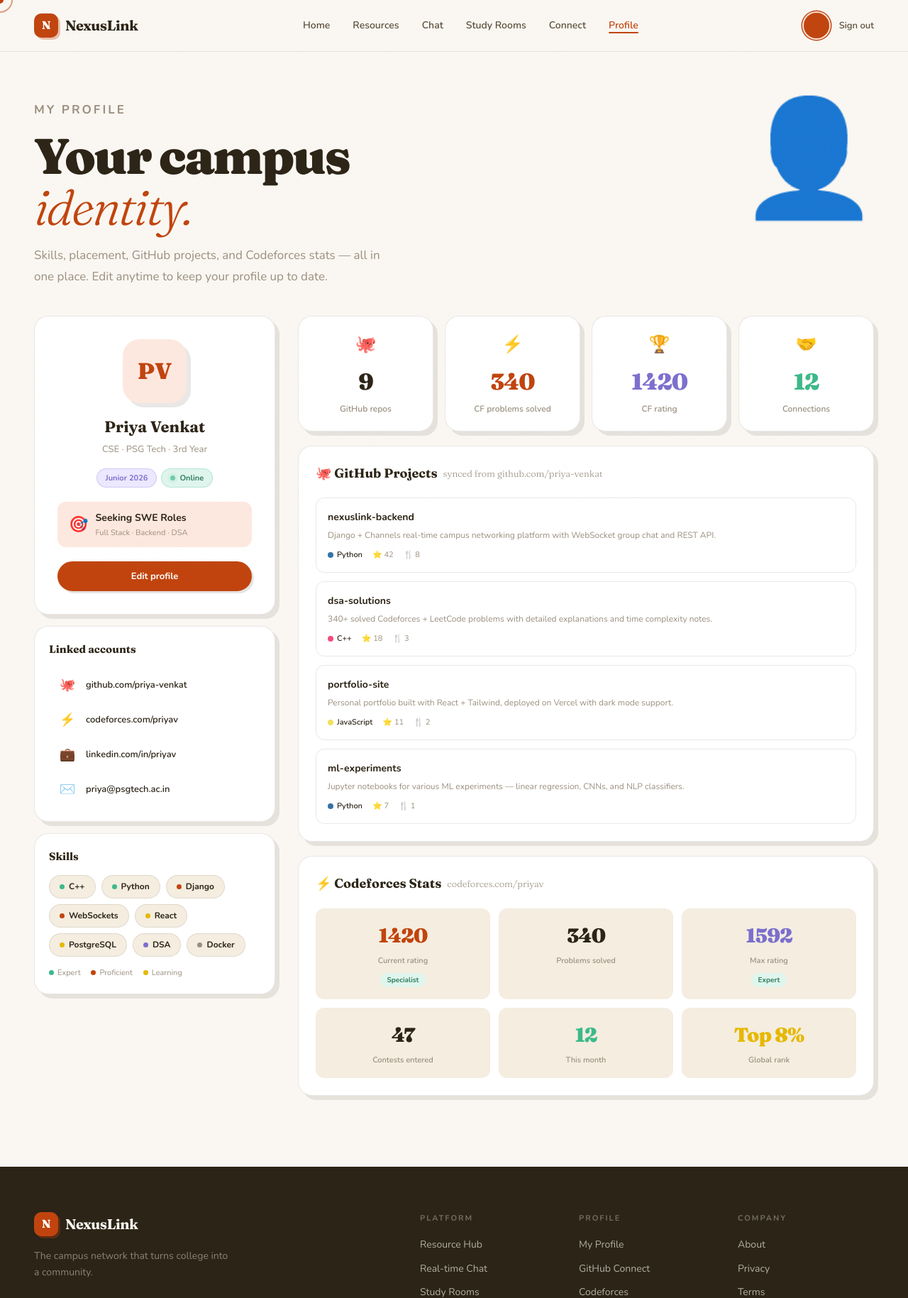
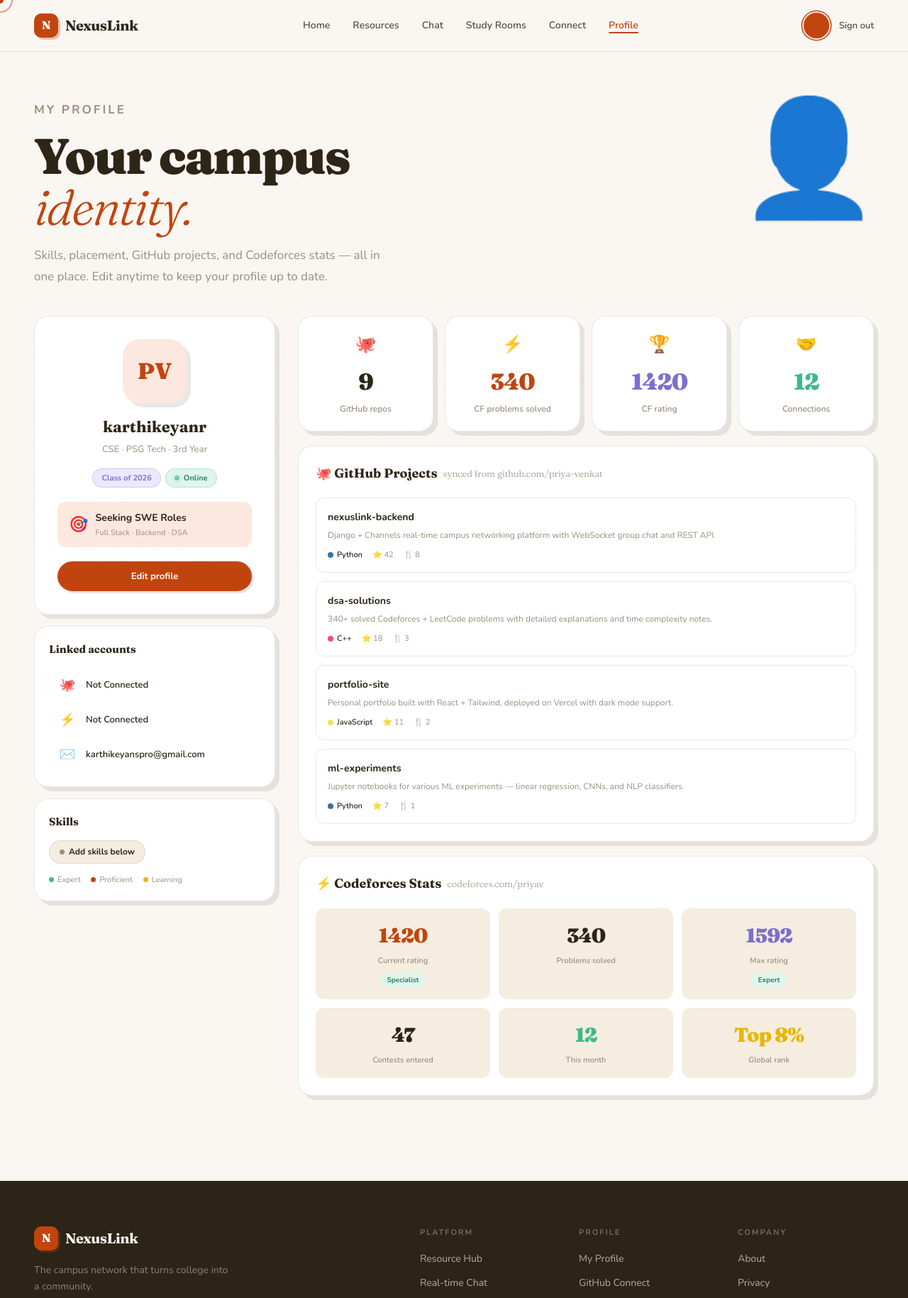
Before and after one commit to Karthim8/Django_Project, a Django app: page /profile/ in a window 1280 px wide. Shown: the top 1829 px of the page at 71% size. Run offline with Django 5.2, Linux system fonts and the light colour scheme; a user stored in the database is signed in; data comes from the database, SQL or seed files in the repository; some libraries are stand-ins or nearby versions; some web fonts are replaced.

Commit message:
fixed profile upadtaing

```diff
--- a/appname/views.py
+++ b/appname/views.py
@@ -6,6 +6,7 @@ def index(request):
 def chat_view(request):
     return render(request, "chat.html")
 
+
 def rooms_view(request):
     return render(request, "rooms.html")
 
@@ -13,6 +14,43 @@ def connect_view(request):
     return render(request, "connect.html")
 
 def profile_view(request):
+    if request.method == "POST" and request.user.is_authenticated:
+        full_name = request.POST.get("full_name")
+        if full_name:
+            parts = full_name.strip().split(" ", 1)
+            request.user.first_name = parts[0]
+            if len(parts) > 1:
+                request.user.last_name = parts[1]
+            else:
+                request.user.last_name = ""
+            request.user.save()
+
+        from accounts.models import UserProfile, PlacementBadge
+        profile, _ = UserProfile.objects.get_or_create(user=request.user)
+        profile.college = request.POST.get('college', profile.college)
+        profile.branch = request.POST.get('branch', profile.branch)
+        batch_year = request.POST.get('batch_year')
+        if batch_year and batch_year.isdigit():
+            profile.batch_year = int(batch_year)
+        profile.github = request.POST.get('github', profile.github)
+        profile.codeforces = request.POST.get('codeforces', profile.codeforces)
+        profile.bio = request.POST.get('bio', profile.bio)
+
+        skills_input = request.POST.get('skills')
+        if skills_input is not None:
+            profile.skills = [s.strip() for s in skills_input.split(',') if s.strip()]
+        profile.save()
+
+        company = request.POST.get('company')
+        role = request.POST.get('role')
+        if company or role:
+            badge = request.user.placements.first()
+            if not badge:
+                badge = PlacementBadge(user=request.user, year=profile.batch_year if profile.batch_year else 2026)
+            badge.company = company or badge.company
+            badge.role = role or badge.role
+            badge.save()
+
     return render(request, "profile.html")
 
 def resources_view(request):
--- a/templates/profile.html
+++ b/templates/profile.html
@@ -33,9 +33,36 @@
   font-size: 13px; font-weight: 800;
   font-family: var(--font-body);
 }
+
+/* Modals */
+.modal-overlay {
+  position: fixed; inset: 0; z-index: 500;
+  background: rgba(44,36,22,0.4);
+  display: flex; align-items: center; justify-content: center;
+  backdrop-filter: blur(4px);
+  opacity: 0; pointer-events: none;
+  transition: opacity 0.2s;
+}
+.modal-overlay.open { opacity: 1; pointer-events: all; }
+.modal-box {
+  background: white; border-radius: 20px; padding: 32px 28px;
+  width: 320px; box-shadow: 8px 8px 0 rgba(44,36,22,0.12);
+  transform: translateY(16px); transition: transform 0.2s;
+  text-align: center;
+}
+.modal-overlay.open .modal-box { transform: translateY(0); }
+.modal-box h3 { font-family: var(--font-display); font-size: 22px; font-weight: 700; margin-bottom: 8px; color: var(--ink); }
+.modal-box p { font-size: 14px; color: var(--muted); line-height: 1.5; }
 </style>
 </head>
 <body>
+<div class="modal-overlay" id="success-modal">
+  <div class="modal-box">
+    <div style="font-size: 48px; margin-bottom: 12px; animation: msgPop 0.4s ease both;">🎉</div>
+    <h3>Profile Saved!</h3>
+    <p>Your campus identity has been updated successfully.</p>
+  </div>
+</div>
 <div class="grain"></div>
 <div class="cursor" id="cursor"></div>
 <div class="cursor-trail" id="cursorTrail"></div>
@@ -89,18 +116,18 @@
     <aside class="profile-sidebar">
       <!-- ID Card -->
       <div class="clay-card profile-id-card reveal">
-        <div class="pid-avatar" style="background:var(--rust-light);color:var(--rust)">PV</div>
-        <div class="pid-name">Priya Venkat</div>
-        <div class="pid-role">CSE · PSG Tech · 3rd Year</div>
+        <div class="pid-avatar" style="background:var(--rust-light);color:var(--rust)">{% if user.is_authenticated and user.first_name %}{{ user.first_name|first|upper }}{{ user.last_name|first|upper }}{% else %}PV{% endif %}</div>
+        <div class="pid-name">{% if user.is_authenticated and user.first_name %}{{ user.get_full_name|title }}{% elif user.is_authenticated %}{{ user.username }}{% else %}Priya Venkat{% endif %}</div>
+        <div class="pid-role">{{ user.profile.branch|default:'CSE' }} · {{ user.profile.college|default:'PSG Tech' }} · {{ user.profile.batch_year|default:'3rd' }} Year</div>
         <div class="pid-tags">
-          <span class="pill pill--lilac">Junior 2026</span>
+          <span class="pill pill--lilac">Class of {{ user.profile.batch_year|default:'2026' }}</span>
           <span class="pill pill--green"><span class="blink-dot"></span> Online</span>
         </div>
         <div class="pid-placement">
           <span style="font-size:22px">🎯</span>
           <div class="pid-placement-info">
-            <div class="pid-company">Seeking SWE Roles</div>
-            <div class="pid-position">Full Stack · Backend · DSA</div>
+            <div class="pid-company">{% if user.placements.first %}{{ user.placements.first.company }}{% else %}Seeking SWE Roles{% endif %}</div>
+            <div class="pid-position">{% if user.placements.first %}{{ user.placements.first.role }}{% else %}Full Stack · Backend · DSA{% endif %}</div>
           </div>
         </div>
         <button class="btn-clay btn-clay--rust pid-edit" style="width:100%" onclick="toggleEdit()">Edit profile</button>
@@ -109,24 +136,22 @@
       <!-- External links -->
       <div class="clay-card profile-links-card reveal">
         <h4>Linked accounts</h4>
-        <div class="pl-item"><span class="pl-icon">🐙</span><span>github.com/priya-venkat</span></div>
-        <div class="pl-item"><span class="pl-icon">⚡</span><span>codeforces.com/priyav</span></div>
-        <div class="pl-item"><span class="pl-icon">💼</span><span>linkedin.com/in/priyav</span></div>
-        <div class="pl-item"><span class="pl-icon">✉️</span><span>priya@psgtech.ac.in</span></div>
+        <div class="pl-item"><span class="pl-icon">🐙</span><span>{% if user.profile.github %}github.com/{{ user.profile.github }}{% else %}Not Connected{% endif %}</span></div>
+        <div class="pl-item"><span class="pl-icon">⚡</span><span>{% if user.profile.codeforces %}codeforces.com/{{ user.profile.codeforces }}{% else %}Not Connected{% endif %}</span></div>
+        <div class="pl-item"><span class="pl-icon">✉️</span><span>{{ user.email }}</span></div>
       </div>
 
       <!-- Skills -->
       <div class="clay-card profile-skills-card reveal">
         <h4>Skills</h4>
         <div class="skill-grid">
-          <span class="skill-level-tag"><span class="sl-dot" style="background:var(--mint-mid)"></span>C++</span>
-          <span class="skill-level-tag"><span class="sl-dot" style="background:var(--mint-mid)"></span>Python</span>
-          <span class="skill-level-tag"><span class="sl-dot" style="background:var(--rust)"></span>Django</span>
-          <span class="skill-level-tag"><span class="sl-dot" style="background:var(--rust)"></span>WebSockets</span>
-          <span class="skill-level-tag"><span class="sl-dot" style="background:var(--yellow-mid)"></span>React</span>
-          <span class="skill-level-tag"><span class="sl-dot" style="background:var(--yellow-mid)"></span>PostgreSQL</span>
-          <span class="skill-level-tag"><span class="sl-dot" style="background:var(--lilac-mid)"></span>DSA</span>
-          <span class="skill-level-tag"><span class="sl-dot" style="background:var(--muted)"></span>Docker</span>
+          {% if user.profile.skills %}
+            {% for skill in user.profile.skills %}
+            <span class="skill-level-tag"><span class="sl-dot" style="background:var(--mint-mid)"></span>{{ skill }}</span>
+            {% endfor %}
+          {% else %}
+            <span class="skill-level-tag"><span class="sl-dot" style="background:var(--muted)"></span>Add skills below</span>
+          {% endif %}
         </div>
         <div style="margin-top:14px;font-size:11px;color:var(--muted)">
           <span style="display:inline-flex;align-items:center;gap:5px;margin-right:12px"><span class="sl-dot" style="background:var(--mint-mid);display:inline-block;width:7px;height:7px;border-radius:50%"></span>Expert</span>
@@ -240,24 +265,28 @@
       </div>
 
       <!-- Edit profile -->
-      <div class="clay-card edit-profile-card reveal" id="edit-card" style="display:none">
-        <h3>Edit profile</h3>
-        <div class="edit-grid">
-          <div class="form-field"><label>Full name</label><input type="text" value="Priya Venkat"></div>
-          <div class="form-field"><label>Branch</label><select><option>CSE</option><option>IT</option><option>ECE</option><option>EEE</option><option>Mech</option></select></div>
-          <div class="form-field"><label>College</label><input type="text" value="PSG Tech"></div>
-          <div class="form-field"><label>Batch / Year</label><select><option>2026</option><option>2025</option><option>2027</option><option>2028</option></select></div>
-          <div class="form-field"><label>GitHub username</label><input type="text" value="priya-venkat" placeholder="github.com/..."></div>
-          <div class="form-field"><label>Codeforces handle</label><input type="text" value="priyav" placeholder="codeforces.com/..."></div>
-          <div class="form-field"><label>Company (if placed)</label><input type="text" placeholder="e.g. Google, Amazon"></div>
-          <div class="form-field"><label>Role</label><input type="text" placeholder="e.g. SWE Intern"></div>
-        </div>
-        <div class="form-field" style="margin-top:8px"><label>Bio</label><textarea style="height:80px" placeholder="Tell your campus about yourself…"></textarea></div>
+      <form method="POST" action="{% url 'profile' %}" id="profile-form" onsubmit="event.preventDefault(); showSuccessModal();">
+        {% csrf_token %}
+        <div class="clay-card edit-profile-card reveal" id="edit-card" style="display:none">
+          <h3>Edit profile</h3>
+          <div class="edit-grid">
+            <div class="form-field"><label>Full name</label><input type="text" name="full_name" value="{% if user.is_authenticated and user.first_name %}{{ user.get_full_name|title }}{% elif user.is_authenticated %}{{ user.username }}{% else %}Priya Venkat{% endif %}"></div>
+            <div class="form-field"><label>College</label><input type="text" name="college" value="{{ user.profile.college }}" placeholder="e.g. PSG Tech"></div>
+            <div class="form-field"><label>Branch</label><input type="text" name="branch" value="{{ user.profile.branch }}" placeholder="e.g. CSE"></div>
+            <div class="form-field"><label>Batch / Year</label><input type="number" name="batch_year" value="{{ user.profile.batch_year|default:'' }}" placeholder="e.g. 2026"></div>
+            <div class="form-field"><label>GitHub username</label><input type="text" name="github" value="{{ user.profile.github }}" placeholder="github.com/..."></div>
+            <div class="form-field"><label>Codeforces handle</label><input type="text" name="codeforces" value="{{ user.profile.codeforces }}" placeholder="codeforces.com/..."></div>
+            <div class="form-field"><label>Company (if placed)</label><input type="text" name="company" value="{% if user.placements.first %}{{ user.placements.first.company }}{% endif %}" placeholder="e.g. Google, Amazon"></div>
+            <div class="form-field"><label>Role</label><input type="text" name="role" value="{% if user.placements.first %}{{ user.placements.first.role }}{% endif %}" placeholder="e.g. SWE Intern"></div>
+            <div class="form-field" style="grid-column: span 2"><label>Skills (comma separated)</label><input type="text" name="skills" value="{{ user.profile.skills|join:', ' }}" placeholder="e.g. Python, Django, React"></div>
+          </div>
+          <div class="form-field" style="margin-top:8px"><label>Bio</label><textarea name="bio" style="height:80px" placeholder="Tell your campus about yourself…">{{ user.profile.bio }}</textarea></div>
         <div style="display:flex;gap:12px;margin-top:16px">
-          <button class="btn-clay btn-clay--rust" style="flex:1" onclick="saveProfile()">Save changes</button>
-          <button class="btn-clay btn-clay--outline" onclick="toggleEdit()">Cancel</button>
+          <button type="submit" class="btn-clay btn-clay--rust" style="flex:1">Save changes</button>
+          <button type="button" class="btn-clay btn-clay--outline" onclick="toggleEdit()">Cancel</button>
         </div>
       </div>
+      </form>
 
     </div>
   </div>
@@ -279,11 +308,17 @@
 function toggleEdit(){
   const card = document.getElementById('edit-card');
   card.style.display = card.style.display==='none'?'block':'none';
-  card.scrollIntoView({behavior:'smooth', block:'start'});
+  if(card.style.display === 'block') {
+    card.scrollIntoView({behavior:'smooth', block:'start'});
+  }
 }
-function saveProfile(){
+function showSuccessModal(){
   document.getElementById('edit-card').style.display='none';
-  alert('Profile saved! ✓');
+  const modal = document.getElementById('success-modal');
+  modal.classList.add('open');
+  setTimeout(() => {
+    document.getElementById('profile-form').submit();
+  }, 1500);
 }
 </script>
 </body></html>
```
